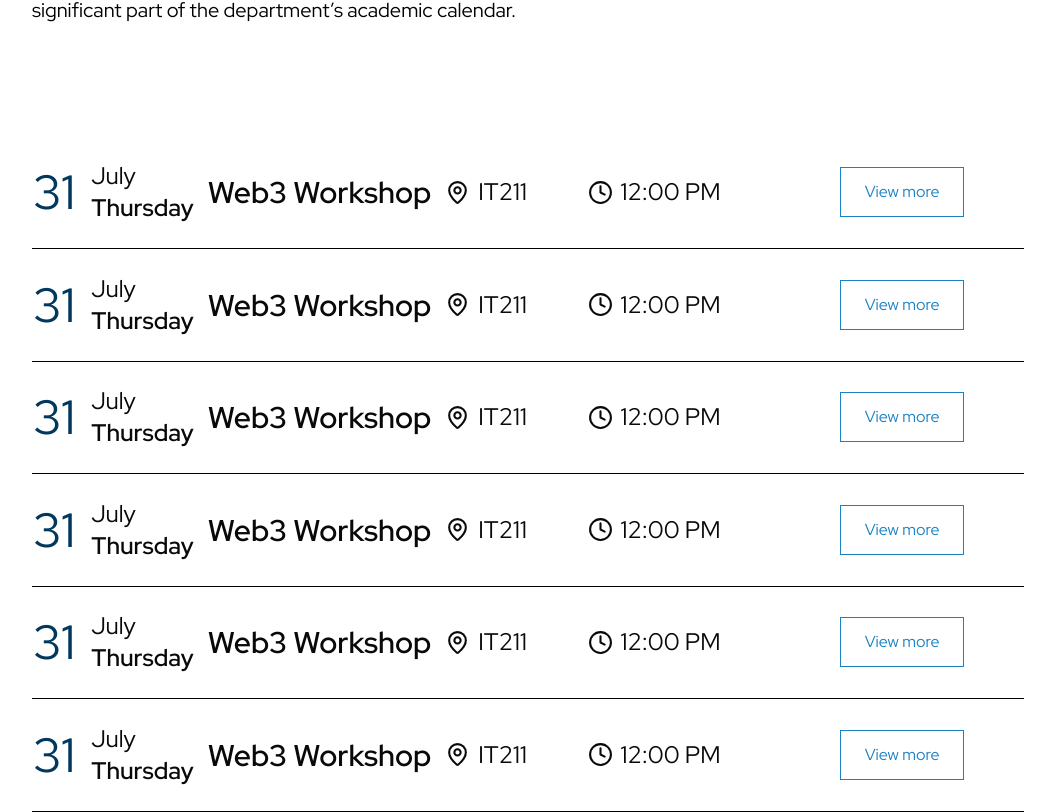
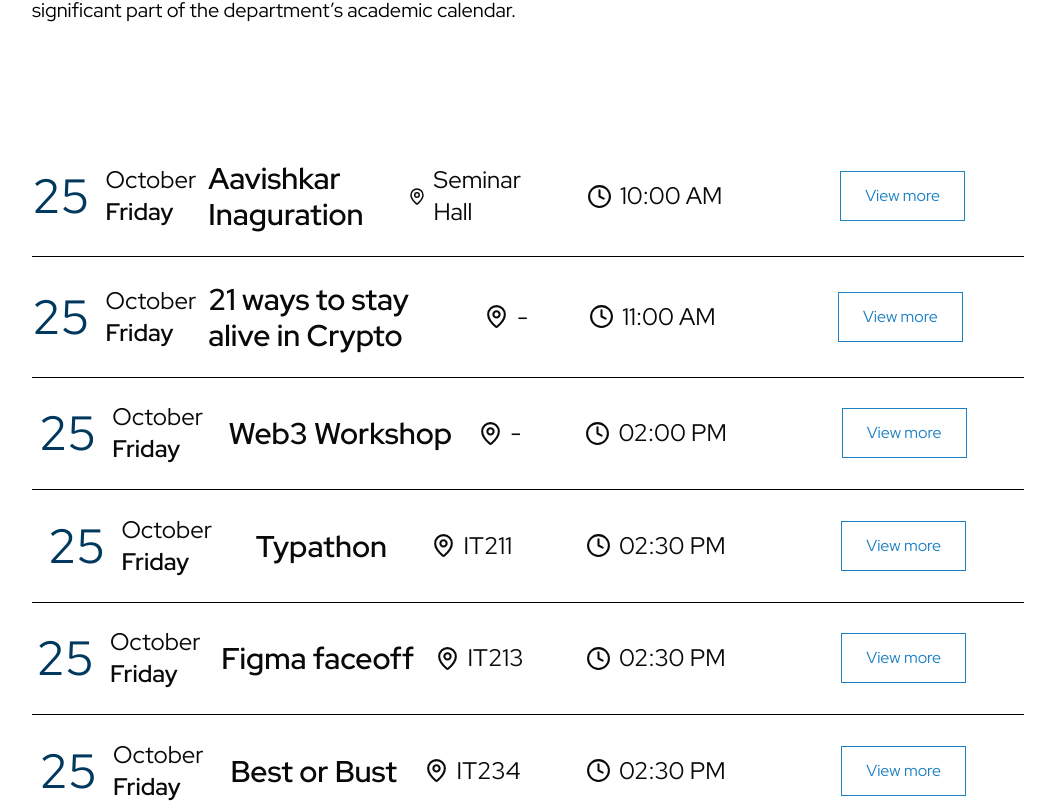
Before and after one commit to anima-regem/it-dept, a Next.js app: page /avishkar in a window 1280 px wide. Shown: the part 1328-2140 px from the top of the page, without its empty margins (112-1167 px from the left). Built offline with nearby package versions, Linux system fonts and the light colour scheme.

Commit message:
avishkar events

```diff
--- a/src/app/avishkar/page.tsx
+++ b/src/app/avishkar/page.tsx
@@ -1,7 +1,60 @@
+'use client'
+
 import CalenderCard from '@/components/calender-card'
 import React from 'react'
 
 const page = () => {
+
+    const events = [
+        {
+            day: "25",
+            month: "October",
+            weekday: "Friday",
+            eventName: "Aavishkar Inaguration",
+            location: "Seminar Hall",
+            time: "10:00 AM",
+        },
+        {
+            day: "25",
+            month: "October",
+            weekday: "Friday",
+            eventName: "21 ways to stay alive in Crypto",
+            location: "-",
+            time: "11:00 AM",
+        },
+        {
+            day: "25",
+            month: "October",
+            weekday: "Friday",
+            eventName: "Web3 Workshop",
+            location: "-",
+            time: "02:00 PM",
+        },
+        {
+            day: "25",
+            month: "October",
+            weekday: "Friday",
+            eventName: "Typathon",
+            location: "IT211",
+            time: "02:30 PM",
+        },
+        {
+            day: "25",
+            month: "October",
+            weekday: "Friday",
+            eventName: "Figma faceoff",
+            location: "IT213",
+            time: "02:30 PM",
+        },
+        {
+            day: "25",
+            month: "October",
+            weekday: "Friday",
+            eventName: "Best or Bust",
+            location: "IT234",
+            time: "02:30 PM",
+        },
+    ];
     return (
         <div>
             <div className="px-7 py-28 lg:px-36">
@@ -22,14 +75,10 @@ const page = () => {
             </div>
 
 
-
-            <div className="px-7 pb-28 lg:px-36 flex flex-col">
-                <CalenderCard />
-                <CalenderCard />
-                <CalenderCard />
-                <CalenderCard />
-                <CalenderCard />
-                <CalenderCard />
+            <div className="px-7 pb-28 lg:px-36">
+                {events.map((event, index) => (
+                    <CalenderCard key={index} {...event} />
+                ))}
             </div>
         </div>
     )
--- a/src/components/calender-card.tsx
+++ b/src/components/calender-card.tsx
@@ -8,7 +8,7 @@ const CalenderCard = ({
   eventName = "Web3 Workshop",
   location = "IT211",
   time = "12:00 PM",
-  onViewMore = () => {}
+  onViewMore = () => { }
 }) => {
   return (
     <div>
@@ -49,7 +49,7 @@ const CalenderCard = ({
           </div>
         </div>
       </div>
-      <div className='w-full h-[0.5px] bg-black'/>
+      <div className='w-full h-[0.5px] bg-black' />
     </div>
   )
 }
```
